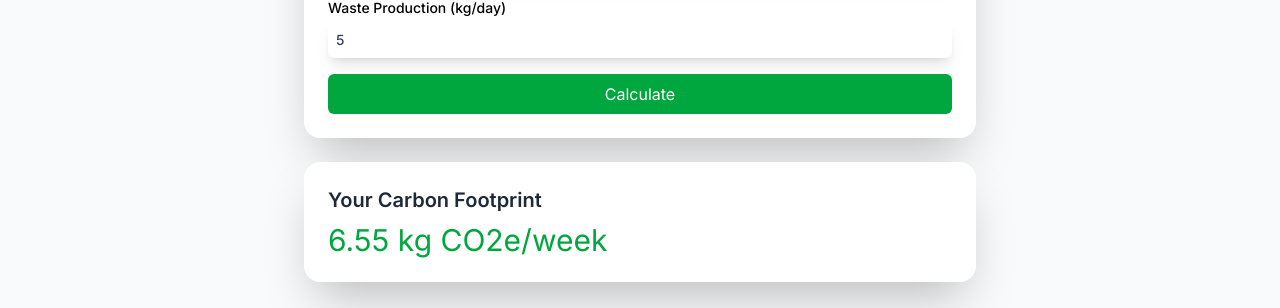
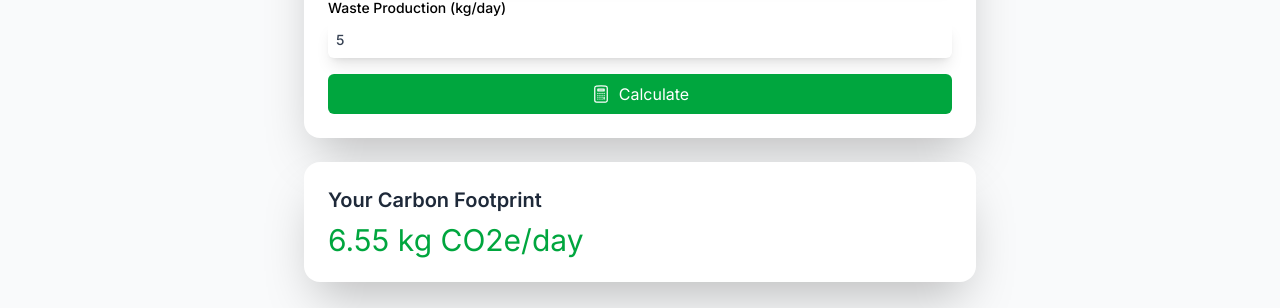
Before and after one commit to Sarvesh2424/ecotrack-frontend, a React (Vite) app: page /calculator in a window 1280 px wide. Both pictures are taken after typing "5", "5", "5" into the empty fields and a click on the button "Calculate". Shown: the part 417-725 px from the top of the page. Built offline with nearby package versions, Linux system fonts and the light colour scheme; no server answers; a web font is replaced by a local one.

Commit message:
`Added Heroicons to Calculator, Login, and Register components`

```diff
--- a/src/components/Calculator.jsx
+++ b/src/components/Calculator.jsx
@@ -1,4 +1,5 @@
 import { useState } from "react";
+import { CalculatorIcon } from "@heroicons/react/24/outline";
 
 function Calculator({ updateFootprint }) {
   const [formData, setFormData] = useState({
@@ -103,9 +104,9 @@ function Calculator({ updateFootprint }) {
 
         <button
           type="submit"
-          className="w-full bg-green-600 text-white py-2 px-4 rounded-md hover:bg-green-700 hover:cursor-pointer transition-colors"
+          className="w-full bg-green-600 flex items-center gap-2 justify-center text-white py-2 px-4 rounded-md hover:bg-green-700 hover:cursor-pointer transition-colors"
         >
-          Calculate
+          <CalculatorIcon className="w-5 h-5"/> <p>Calculate</p>
         </button>
       </form>
 
@@ -114,7 +115,7 @@ function Calculator({ updateFootprint }) {
           <h2 className="text-xl font-semibold text-gray-800 mb-2">
             Your Carbon Footprint
           </h2>
-          <p className="text-3xl text-green-600">{result} kg CO2e/week</p>
+          <p className="text-3xl text-green-600">{result} kg CO2e/day</p>
         </div>
       )}
     </div>
--- a/src/components/Login.jsx
+++ b/src/components/Login.jsx
@@ -1,5 +1,6 @@
 import { useState, useEffect } from "react";
 import { Link, useNavigate } from "react-router-dom";
+import { CheckCircleIcon } from "@heroicons/react/24/outline";
 
 const Login = ({ login, isLoggedIn }) => {
   const navigate = useNavigate();
@@ -70,8 +71,9 @@ const Login = ({ login, isLoggedIn }) => {
           {invalid && <p className="text-red-500">Invalid email or password</p>}
           <button
             type="submit"
-            className="w-full bg-green-600 text-white py-2 px-4 rounded-md hover:bg-green-700 hover:cursor-pointer transition-colors"
+            className="w-full flex items-center justify-center gap-2 bg-green-600 text-white py-2 px-4 rounded-md hover:bg-green-700 hover:cursor-pointer transition-colors"
           >
+            <CheckCircleIcon className="w-r h-5"/>
             Login
           </button>
         </form>
--- a/src/components/Register.jsx
+++ b/src/components/Register.jsx
@@ -1,5 +1,6 @@
 import { useState } from "react";
 import { Link, useNavigate } from "react-router-dom";
+import { CheckCircleIcon } from "@heroicons/react/24/outline";
 import axios from "axios";
 
 const Register = () => {
@@ -103,8 +104,9 @@ const Register = () => {
           )}
           <button
             type="submit"
-            className="w-full bg-green-600 text-white py-2 px-4 rounded-md hover:bg-green-700 hover:cursor-pointer transition-colors"
+            className="w-full flex items-center justify-center gap-2 bg-green-600 text-white py-2 px-4 rounded-md hover:bg-green-700 hover:cursor-pointer transition-colors"
           >
+            <CheckCircleIcon className="w-5 h-5"/>
             Register
           </button>
         </form>
```
